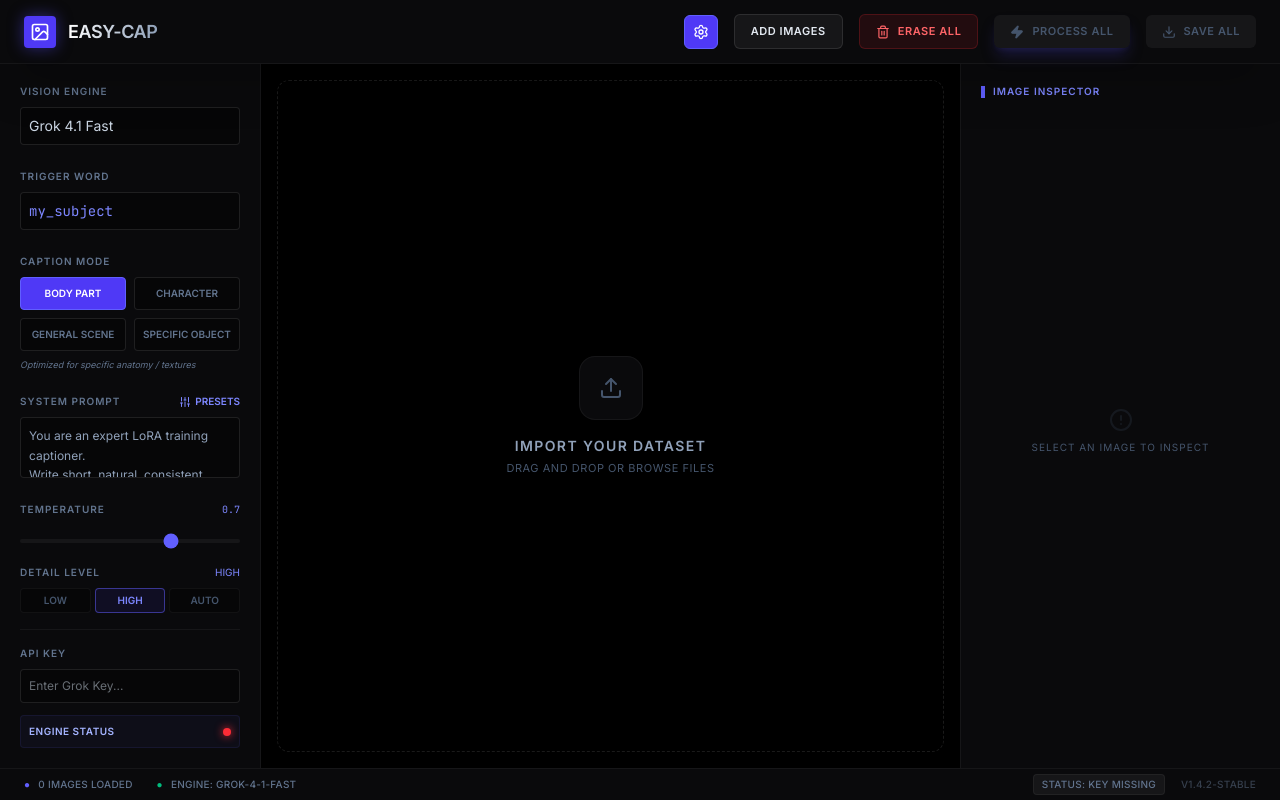
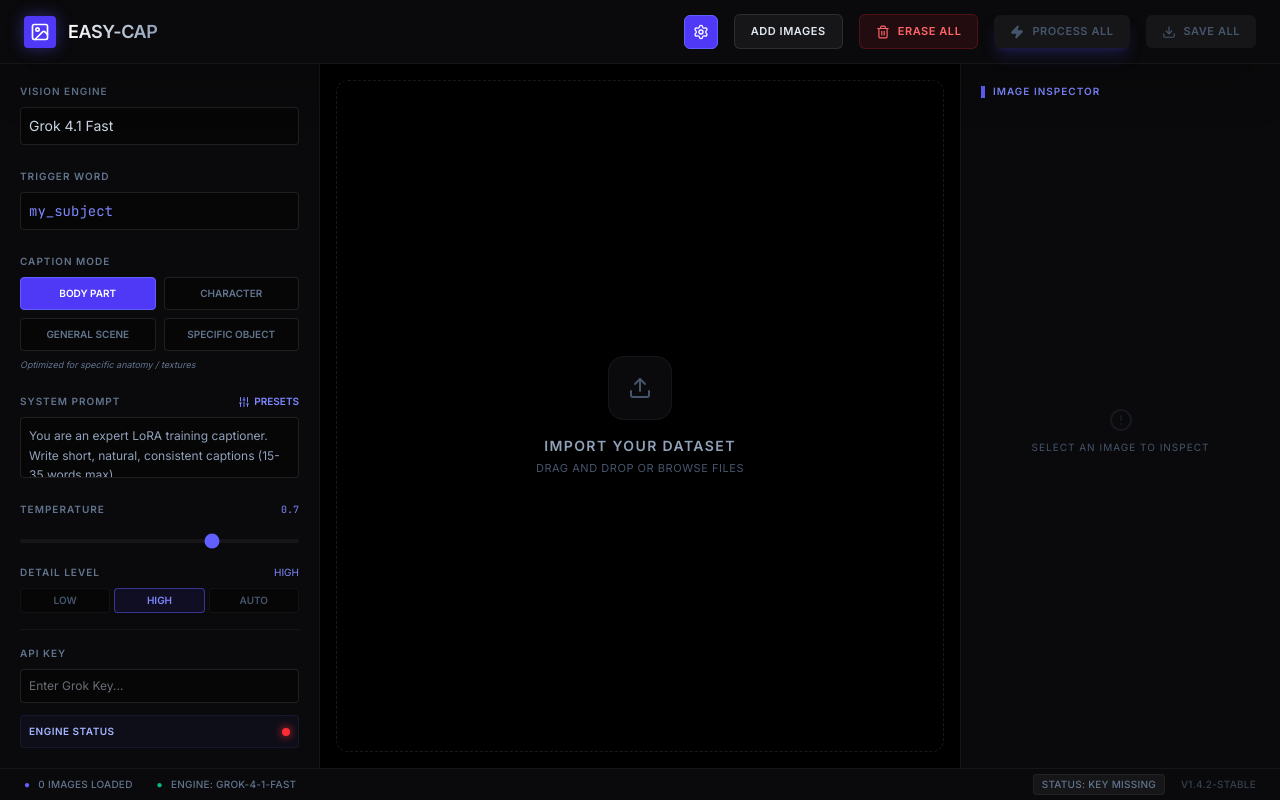
Before and after one commit to niofrequency/EasyCap, a React (Vite) app: page / in a window 1280 px wide. Built offline with nearby package versions, Linux system fonts and the light colour scheme.

Commit message:
Update App.tsx

```diff
--- a/src/App.tsx
+++ b/src/App.tsx
@@ -462,7 +462,7 @@
         {/* Sidebar: Configuration */}
         <AnimatePresence initial={false}>
           {isSidebarOpen && (
-            <form onSubmit={(e) => e.preventDefault()} className="bg-[#0a0a0c] border-r border-white/5 flex flex-col p-5 overflow-hidden shrink-0">
+            <form onSubmit={(e) => e.preventDefault()} className="bg-[#0a0a0c] border-r border-white/5 flex flex-col p-5 overflow-y-auto custom-scrollbar shrink-0 w-80">
               <div className="mb-6">
                 <label className="text-[10px] uppercase tracking-widest text-slate-500 font-bold mb-2 block">Vision Engine</label>
                 <select
```
